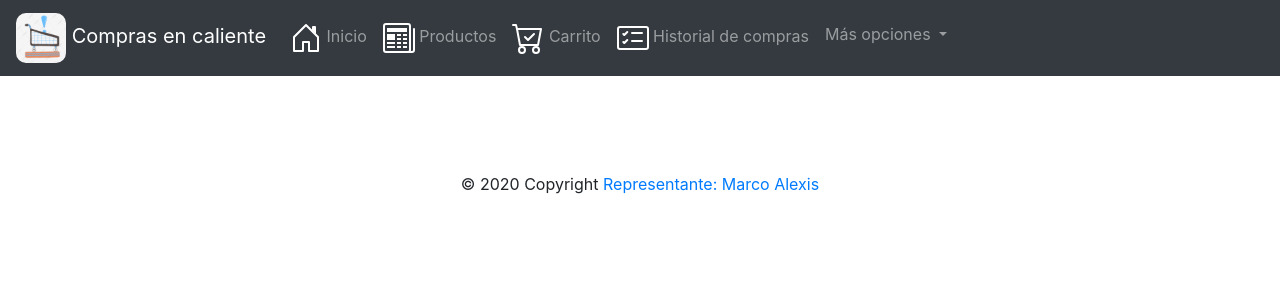
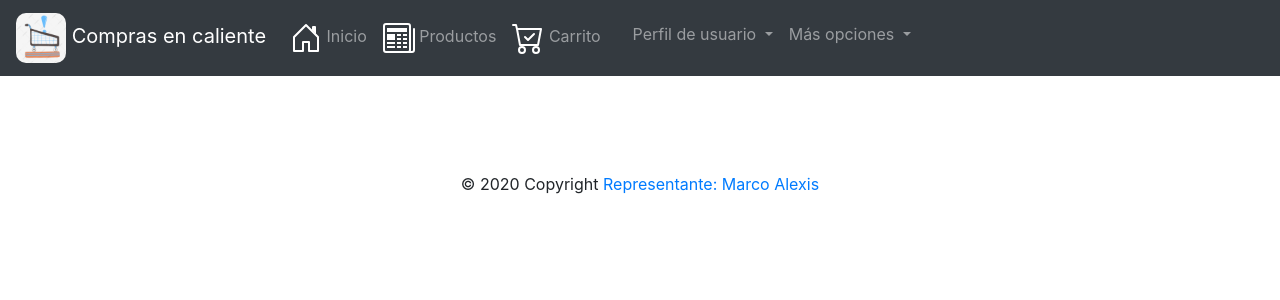
Before and after one commit to Gerardot45/compras-en-caliente, a PHP site: page /index.php in a window 1280 px wide. Shown: the top 300 px of the page. Run offline with PHP 8.4, Linux system fonts and the light colour scheme.

Commit message:
Agregamos al navbar.php la navegación al perfil de usuario

```diff
--- a/vistas/auxiliares/navbar.php
+++ b/vistas/auxiliares/navbar.php
@@ -1,5 +1,5 @@
 <nav class="navbar sticky-top navbar-expand-md bg-dark navbar-dark">
-    <a class="navbar-brand" href="#"><img src="../img/logo.jpg" alt="log_equipo" style="width:50px; border-radius:10px;"/> Compras en caliente</a>
+    <a class="navbar-brand" href="../vistas/"><img src="../img/logo.jpg" alt="log_equipo" style="width:50px; border-radius:10px;" /> Compras en caliente</a>
     <button class="navbar-toggler" type="button" data-toggle="collapse" data-target="#collapsibleNavbar">
         <span class="navbar-toggler-icon"></span>
     </button>
@@ -34,13 +34,31 @@
                 </a>
             </li>
             <li class="nav-item">
-                <a class="nav-link" href="../vistas/historial-compras.php"><svg class="bi bi-card-checklist" width="2em" height="2em" viewBox="0 0 16 16" fill="white" xmlns="http://www.w3.org/2000/svg">
-                        <path fill-rule="evenodd" d="M14.5 3h-13a.5.5 0 0 0-.5.5v9a.5.5 0 0 0 .5.5h13a.5.5 0 0 0 .5-.5v-9a.5.5 0 0 0-.5-.5zm-13-1A1.5 1.5 0 0 0 0 3.5v9A1.5 1.5 0 0 0 1.5 14h13a1.5 1.5 0 0 0 1.5-1.5v-9A1.5 1.5 0 0 0 14.5 2h-13z" />
-                        <path fill-rule="evenodd" d="M7 5.5a.5.5 0 0 1 .5-.5h5a.5.5 0 0 1 0 1h-5a.5.5 0 0 1-.5-.5zm-1.496-.854a.5.5 0 0 1 0 .708l-1.5 1.5a.5.5 0 0 1-.708 0l-.5-.5a.5.5 0 1 1 .708-.708l.146.147 1.146-1.147a.5.5 0 0 1 .708 0zM7 9.5a.5.5 0 0 1 .5-.5h5a.5.5 0 0 1 0 1h-5a.5.5 0 0 1-.5-.5zm-1.496-.854a.5.5 0 0 1 0 .708l-1.5 1.5a.5.5 0 0 1-.708 0l-.5-.5a.5.5 0 0 1 .708-.708l.146.147 1.146-1.147a.5.5 0 0 1 .708 0z" />
-                    </svg> Historial de compras
+                <a class="nav-link" href="../vistas/historial-compras.php">
                 </a>
             </li>
-            <!-- Dropdown -->
+            <!-- Dropdown del perfil del usuario-->
+            <li class="nav-item dropdown">
+                <a class="nav-link dropdown-toggle" href="#" id="navbardrop" data-toggle="dropdown">
+                    Perfil de usuario
+                </a>
+                <div class="dropdown-menu">
+                    <a class="dropdown-item" href="../vistas/historial-compras.php">
+                        <svg class="bi bi-card-checklist" width="2em" height="2em" viewBox="0 0 16 16" fill="currentColor" xmlns="http://www.w3.org/2000/svg">
+                            <path fill-rule="evenodd" d="M14.5 3h-13a.5.5 0 0 0-.5.5v9a.5.5 0 0 0 .5.5h13a.5.5 0 0 0 .5-.5v-9a.5.5 0 0 0-.5-.5zm-13-1A1.5 1.5 0 0 0 0 3.5v9A1.5 1.5 0 0 0 1.5 14h13a1.5 1.5 0 0 0 1.5-1.5v-9A1.5 1.5 0 0 0 14.5 2h-13z" />
+                            <path fill-rule="evenodd" d="M7 5.5a.5.5 0 0 1 .5-.5h5a.5.5 0 0 1 0 1h-5a.5.5 0 0 1-.5-.5zm-1.496-.854a.5.5 0 0 1 0 .708l-1.5 1.5a.5.5 0 0 1-.708 0l-.5-.5a.5.5 0 1 1 .708-.708l.146.147 1.146-1.147a.5.5 0 0 1 .708 0zM7 9.5a.5.5 0 0 1 .5-.5h5a.5.5 0 0 1 0 1h-5a.5.5 0 0 1-.5-.5zm-1.496-.854a.5.5 0 0 1 0 .708l-1.5 1.5a.5.5 0 0 1-.708 0l-.5-.5a.5.5 0 0 1 .708-.708l.146.147 1.146-1.147a.5.5 0 0 1 .708 0z" />
+                        </svg> Historial de compras
+                    </a>
+                    <a class="dropdown-item" href="../vistas/perfil_usuario.php">
+                        <svg class="bi bi-person-circle" width="2em" height="2em" viewBox="0 0 16 16" fill="currentColor" xmlns="http://www.w3.org/2000/svg">
+                            <path d="M13.468 12.37C12.758 11.226 11.195 10 8 10s-4.757 1.225-5.468 2.37A6.987 6.987 0 0 0 8 15a6.987 6.987 0 0 0 5.468-2.63z" />
+                            <path fill-rule="evenodd" d="M8 9a3 3 0 1 0 0-6 3 3 0 0 0 0 6z" />
+                            <path fill-rule="evenodd" d="M8 1a7 7 0 1 0 0 14A7 7 0 0 0 8 1zM0 8a8 8 0 1 1 16 0A8 8 0 0 1 0 8z" />
+                        </svg> !Hola, Gerardo Rivera!
+                    </a>
+                </div>
+            </li>
+            <!-- Dropdown del los registros e inicio de sesión-->
             <li class="nav-item dropdown">
                 <a class="nav-link dropdown-toggle" href="#" id="navbardrop" data-toggle="dropdown">
                     Más opciones
```
